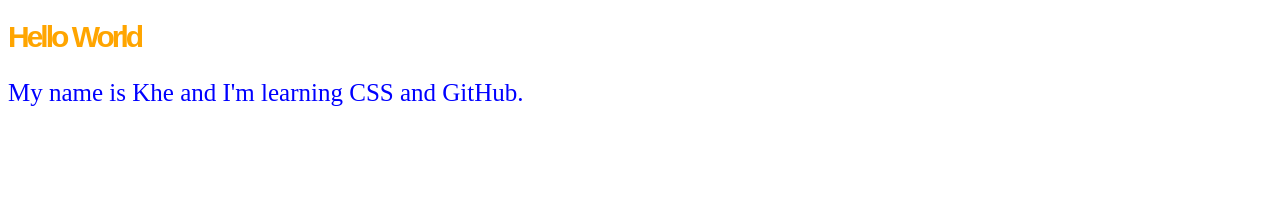
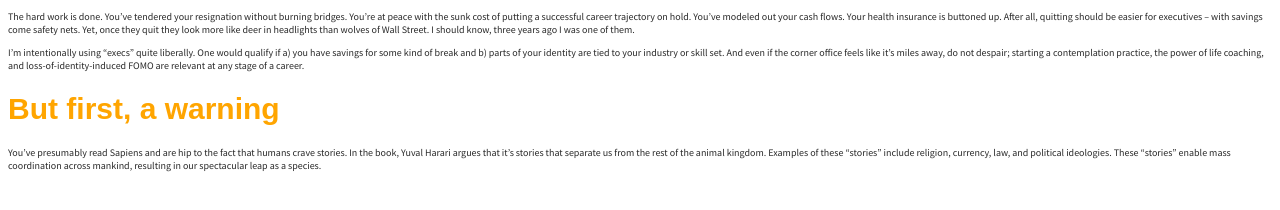
Before and after one commit to radreads/radreads.github.io, a plain HTML site: page index.html in a window 1280 px wide. Drawn offline with Linux system fonts and the light colour scheme.

Commit message:
Loaded google fonts

```diff
--- a/index.html
+++ b/index.html
@@ -6,7 +6,12 @@
   <link rel="stylesheet" href="style.css">
 </head>
 <body>
-<h1>Hello World</h1>
-<p>My name is Khe and I'm learning CSS and GitHub.</p>
+<P>The hard work is done. You’ve tendered your resignation without burning bridges. You’re at peace with the sunk cost of putting a successful career trajectory on hold. You’ve modeled out your cash flows. Your health insurance is buttoned up. After all, quitting should be easier for executives – with savings come safety nets. Yet, once they quit they look more like deer in headlights than wolves of Wall Street. I should know, three years ago I was one of them. </P>
+
+<P>I’m intentionally using “execs” quite liberally. One would qualify if a) you have savings for some kind of break and b) parts of your identity are tied to your industry or skill set. And even if the corner office feels like it’s miles away, do not despair; starting a contemplation practice, the power of life coaching, and loss-of-identity-induced FOMO are relevant at any stage of a career. </P>
+
+  <H1>But first, a warning</H1>
+<P>You’ve presumably read Sapiens and are hip to the fact that humans crave stories. In the book, Yuval Harari argues that it’s stories that separate us from the rest of the animal kingdom. Examples of these “stories” include religion, currency, law, and political ideologies. These “stories” enable mass coordination across mankind, resulting in our spectacular leap as a species.</P>
+
 </body>
 </html>
--- a/style.css
+++ b/style.css
@@ -1,7 +1,8 @@
+@import url('https://fonts.googleapis.com/css?family=Source+Sans+Pro');
 h1 {
   color: orange;
   text-align: left;
-  letter-spacing: -3px;
+  letter-spacing: 0px;
   font-family: Arial, Helvetica, sans-serif;
   font-size: 30px;
   font-weight: bold;
@@ -9,6 +10,7 @@ h1 {
 }
 
 p {
-  color: blue;
-  font-size: 25px;
+  color: #2a2a2a;
+  font-size: 10px;
+  font-family: 'Source Sans Pro', Arial, Helvetica, sans-serif;
 }
```
